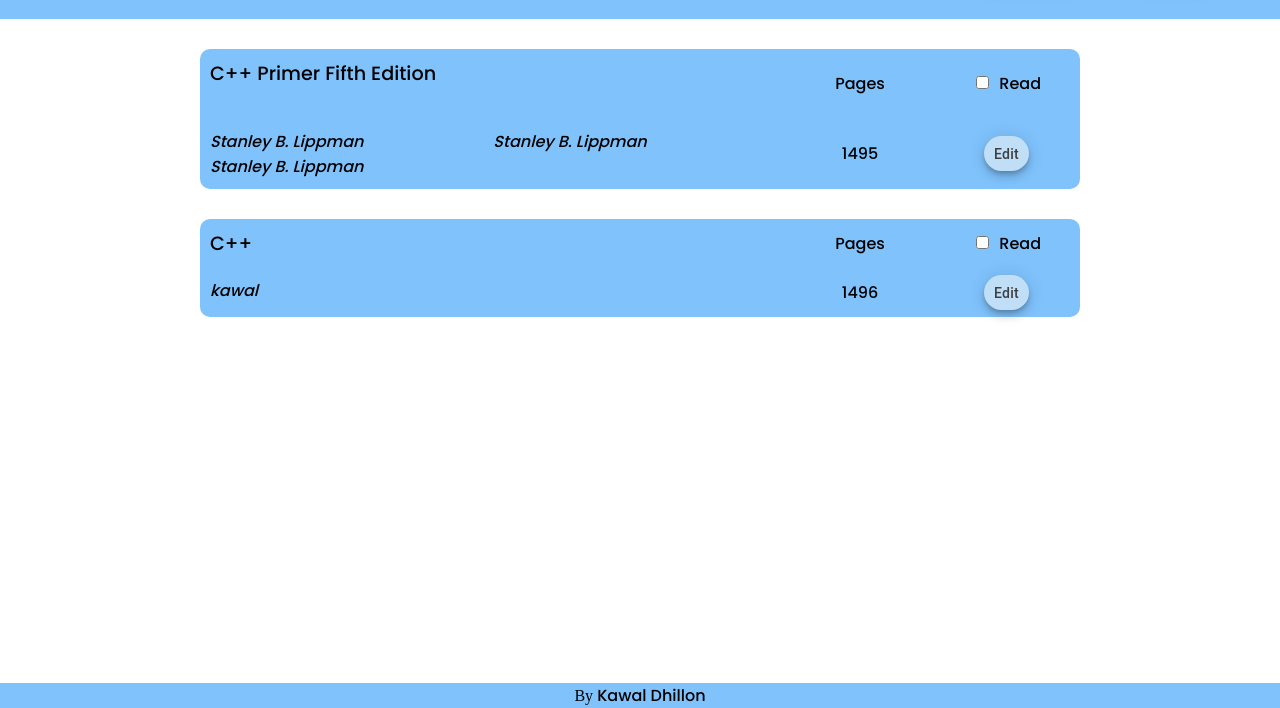
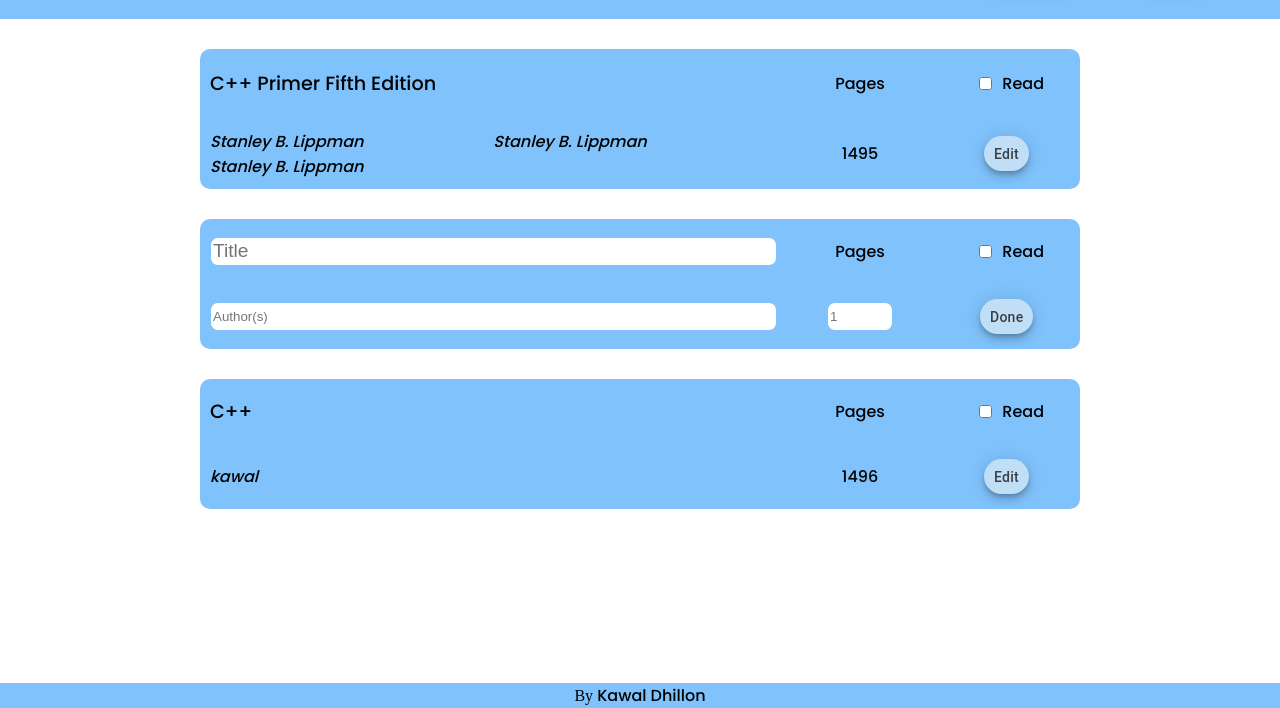
Before and after one commit to kawaldhillon5/My-Library, a plain HTML site: page index.html in a window 1280 px wide. Shown: the part 92-800 px from the top of the page. Drawn offline with Linux system fonts and the light colour scheme.

Commit message:
Completed add form with styling wihout functionality

```diff
--- a/script.js
+++ b/script.js
@@ -65,4 +65,62 @@ function appendBook(book) {
     bookRight.appendChild(edit_button);
 }
 
+function addBook(){
+    const addCard = document.createElement("form");
+    const bookLeft = document.createElement("div");
+    const bookTitle = document.createElement("input");
+    const bookAuthorDiv = document.createElement("div");
+    const bookAuthor = document.createElement("input");
+    const bookRight = document.createElement("div");
+    const bookPagesTxt = document.createElement("div");
+    const bookPages = document.createElement("input");
+    const readDiv = document.createElement("div");
+    const done_button = document.createElement("button");
+    const readtxt = document.createElement("label");
+    const checkbox = document.createElement("input");
+    addCard.classList.add("book");
+    bookLeft.classList.add("book_left");
+    bookRight.classList.add("book_right");
+    bookAuthor.classList.add("author");
+    bookAuthorDiv.classList.add("book_left_bottom","add_common");
+    bookTitle.classList.add("book_left_top","add_common");
+    bookPagesTxt.classList.add("page_txt","add_common");
+    readDiv.classList.add("read","add_common");
+    bookTitle.setAttribute("type","text");
+    bookAuthor.setAttribute("type","text");
+    bookPages.setAttribute("type","number")
+    bookTitle.setAttribute("name","title");
+    bookAuthor.setAttribute("name","author");
+    bookPages.setAttribute("name","book_pages")
+    bookTitle.setAttribute("id","title");
+    bookTitle.setAttribute("placeholder","Title");
+    bookAuthor.setAttribute("id","author");
+    bookAuthor.setAttribute("placeholder","Author(s)");
+    bookPages.setAttribute("id","book_pages")
+    bookPages.setAttribute("placeholder","1")
+    readtxt.setAttribute("for","read_status")
+    checkbox.setAttribute("id","read_status");
+    checkbox.setAttribute("name","read_status");
+    checkbox.setAttribute("type","checkbox")
+    bookPages.classList.add("pages");
+    done_button.classList.add("edit","book_common");
+    bookPagesTxt.textContent = "Pages";
+    readtxt.textContent = "Read";
+    done_button.textContent = "Done";
+    done_button.setAttribute("type","button")
+    content.appendChild(addCard);
+    addCard.appendChild(bookLeft);
+    addCard.appendChild(bookRight);
+    bookLeft.appendChild(bookTitle);
+    bookLeft.appendChild(bookAuthorDiv);
+    bookAuthorDiv.appendChild(bookAuthor);
+    bookRight.appendChild(bookPagesTxt);
+    bookRight.appendChild(readDiv);
+    readDiv.appendChild(checkbox);
+    readDiv.appendChild(readtxt);
+    bookRight.appendChild(bookPages);
+    bookRight.appendChild(done_button);
+}
+
+addBook();
 appendBook(book1);
--- a/styles.css
+++ b/styles.css
@@ -118,6 +118,7 @@ footer span {
     display: grid;
     grid-template-columns: 1fr;
     grid-template-rows: 1fr 1fr;
+    align-items: center;
 }
 
 .book_right{
@@ -155,6 +156,10 @@ footer span {
 
 .read{
     grid-area: 1/2/2/3;
+    display: flex;
+    justify-content: space-around;
+    align-items: center;
+    padding: 10px;
 }
 
 .book_common{
@@ -164,3 +169,15 @@ footer span {
 #read_status{
     margin-right: 10px;
 }
+
+input{
+    margin: 0 10px 0 10px;
+    height: 25px;
+    border-radius: 8px;
+    border: 1px solid var(--secondary-color);
+    margin: 10px;
+}
+
+#book_pages{
+    width: 60px;
+}
```
Also changed, not shown: index.html (+4 -3 lines).
